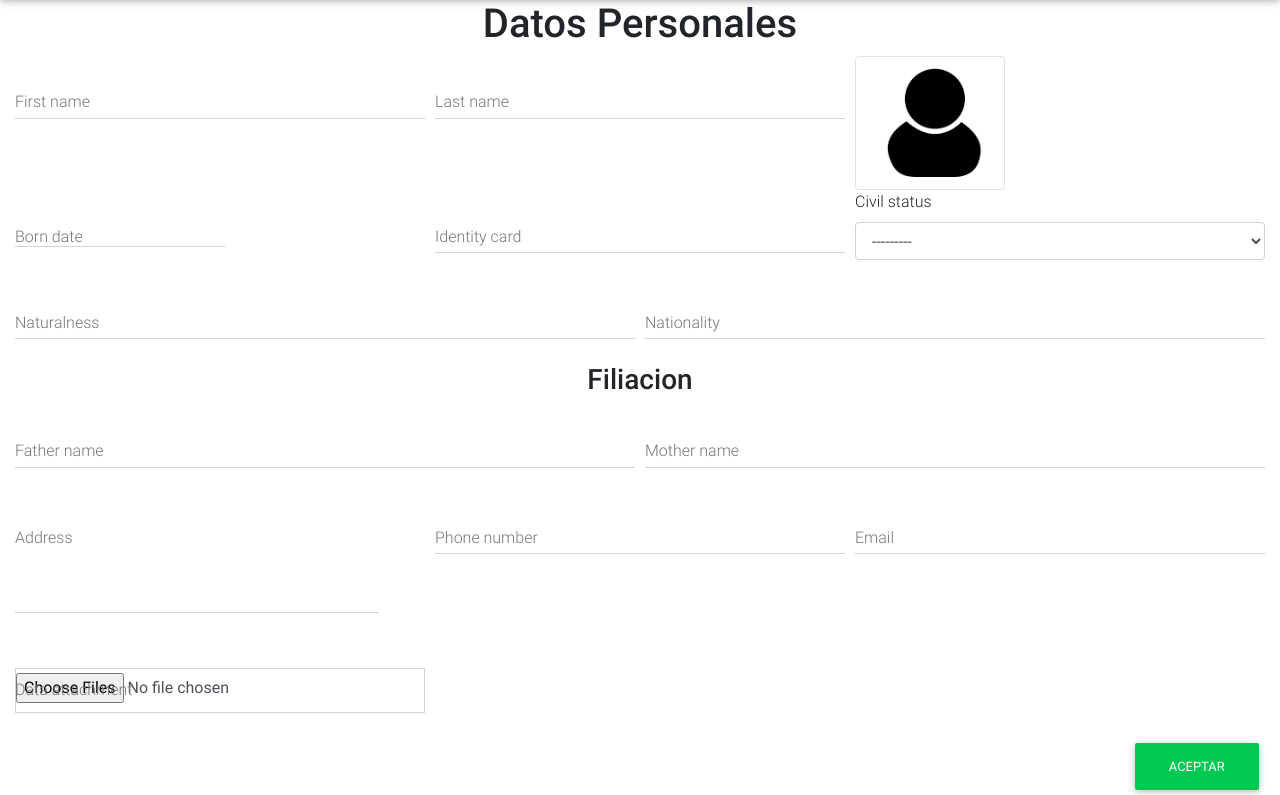
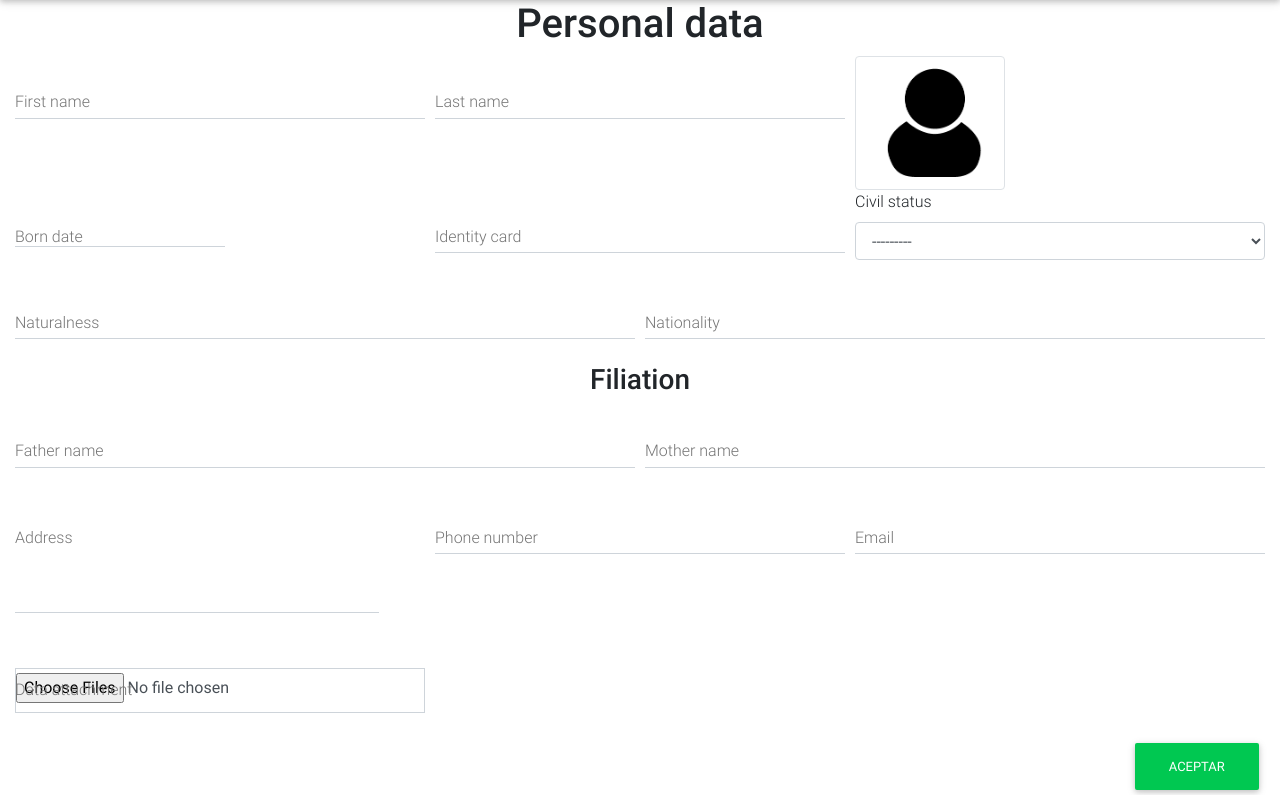
Before and after one commit to ragnarok22/smehla, a Django app: page /client/add/ in a window 1280 px wide. Shown: the part 56-851 px from the top of the page. Run offline with Django 3.2, Linux system fonts and the light colour scheme; the visitor is signed in with stand-in values (Sample User, id 1); some libraries are stand-ins or nearby versions.

Commit message:
añadiendo traducciones

```diff
--- a/accounts/templates/navbar.html
+++ b/accounts/templates/navbar.html
@@ -64,8 +64,6 @@
                                             </button>
                                         </div>
                                         <div class="modal-body mx-3">
-                                            {#                                            <form class="modal-body mx-3">#}
-                                            {#                                                {% csrf_token %}#}
                                             <div class="md-form mb-5">
                                                 <i class="fa fa-user prefix grey-text"></i>
                                                 <input type="text" id="name" class="form-control validate" name="name">
@@ -102,7 +100,6 @@
                                                 </label>
                                             </div>
 
-                                            {#                                            </form>#}
                                         </div>
                                         <div class="modal-footer d-flex justify-content-center">
                                             <button class="btn btn-unique" id="send">
--- a/services/templates/services/client_form.html
+++ b/services/templates/services/client_form.html
@@ -8,7 +8,7 @@
 
 {% block main %}
 <div class="container-fluid">
-    <h1 class="h1 text-center">Datos Personales</h1>
+    <h1 class="h1 text-center">{% trans 'Personal data' %}</h1>
     <form method="post" enctype="multipart/form-data" class="form-row">
         {% csrf_token %}
         <div class="col-4">
@@ -56,7 +56,7 @@
                 <label for="{{ form.nationality.id_for_label }}">{{ form.nationality.label }}</label>
             </div>
         </div>
-        <div class="col-12"><h3 class="h3 text-center">Filiacion</h3></div>
+        <div class="col-12"><h3 class="h3 text-center">{% trans 'Filiation' %}</h3></div>
         <div class="col-6">
             <div class="md-form">
                 {{ form.father }}
```
Also changed, not shown: services/locale/es/LC_MESSAGES/django.po, services/locale/pt/LC_MESSAGES/django.po, 2 other files.
